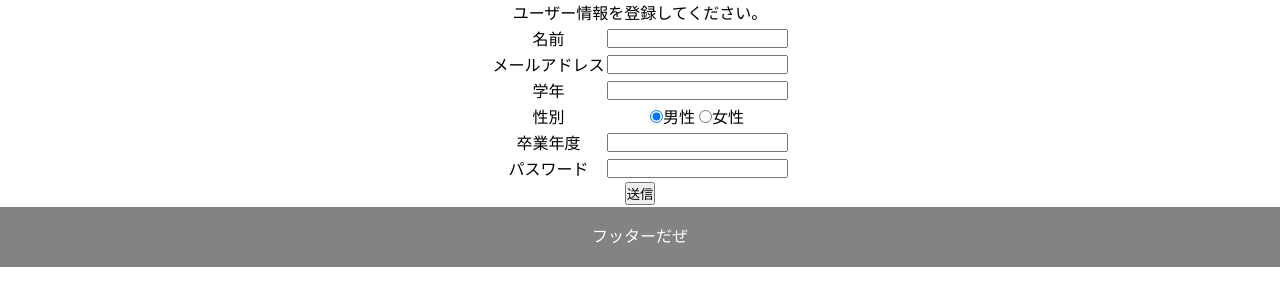
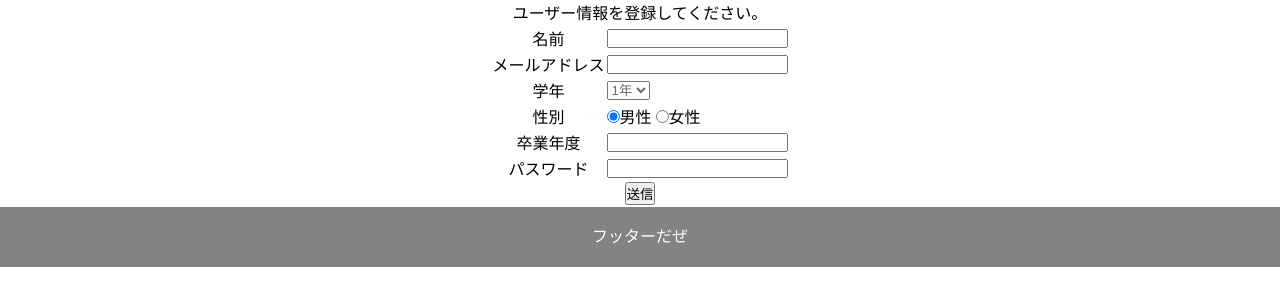
Before and after one commit to kobepbl/pbl1, a PHP site: page /login/register.php in a window 1280 px wide. Shown: the part 55-361 px from the top of the page. Run offline with PHP 8.4, Linux system fonts and the light colour scheme.

Commit message:
2023/04/25 新規登録修正版

```diff
--- a/login/register.php
+++ b/login/register.php
@@ -42,13 +42,20 @@ require_once __DIR__ . '/../util.php'; ?>
                 </tr>
                 <tr>
                     <td>学年</td>
-                    <td><input type="text" name="grade" value="<?= $grade ?>" required></td>
+                    <td align="left">
+                    <select name="grade">
+                        <option value="1">1年</option>
+                        <option value="2">2年</option>
+                        <option value="3">3年</option>
+                        <option value="4">4年</option>
+                    </select>
+                    </td>
                 </tr>
                 <tr>
                     <td>性別</td>
-                    <td>
+                    <td align="left">
                         <input type="radio" name="gender" value="0" checked required>男性
-                        <input type="radio" name="gender" value="1" require>女性
+                        <input type="radio" name="gender" value="1" required>女性
                     </td>
                 </tr>
                 <tr>
```
Also changed, not shown: login/register_db.php (+10 -10 lines).
